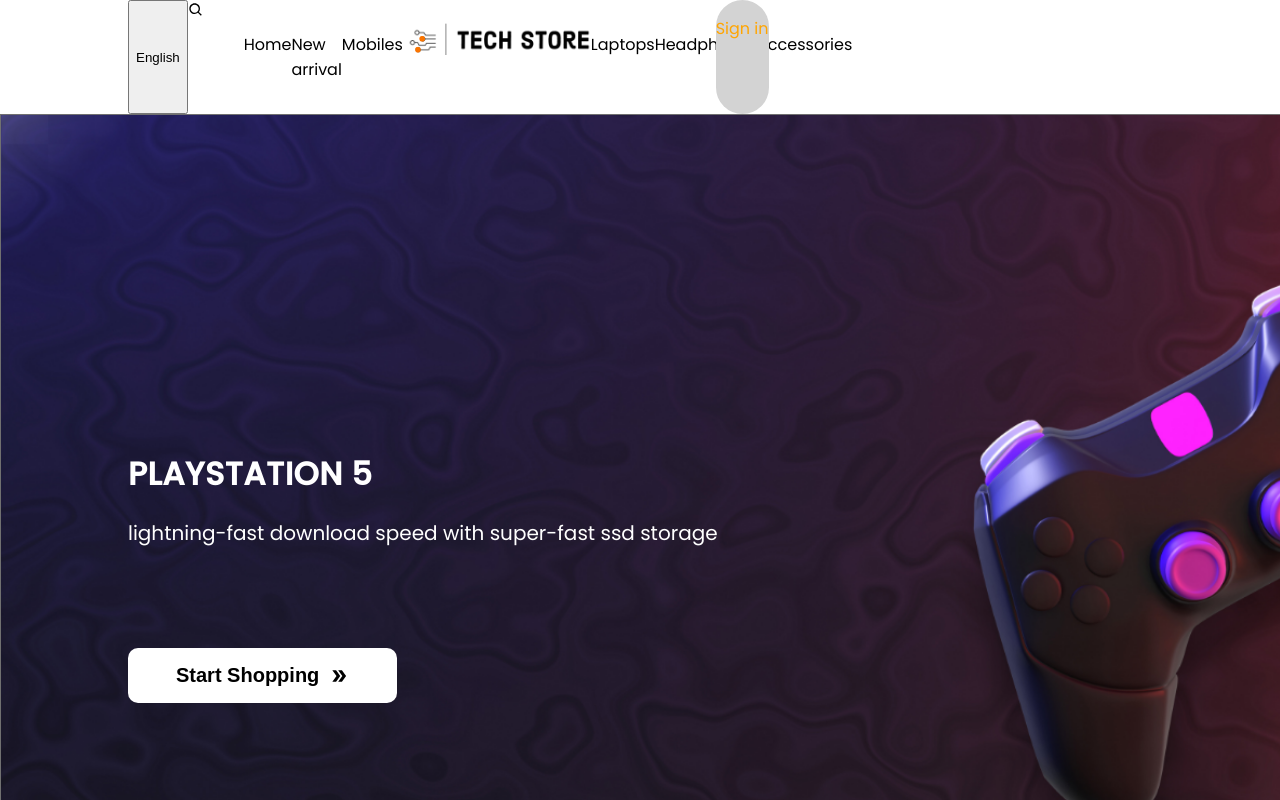
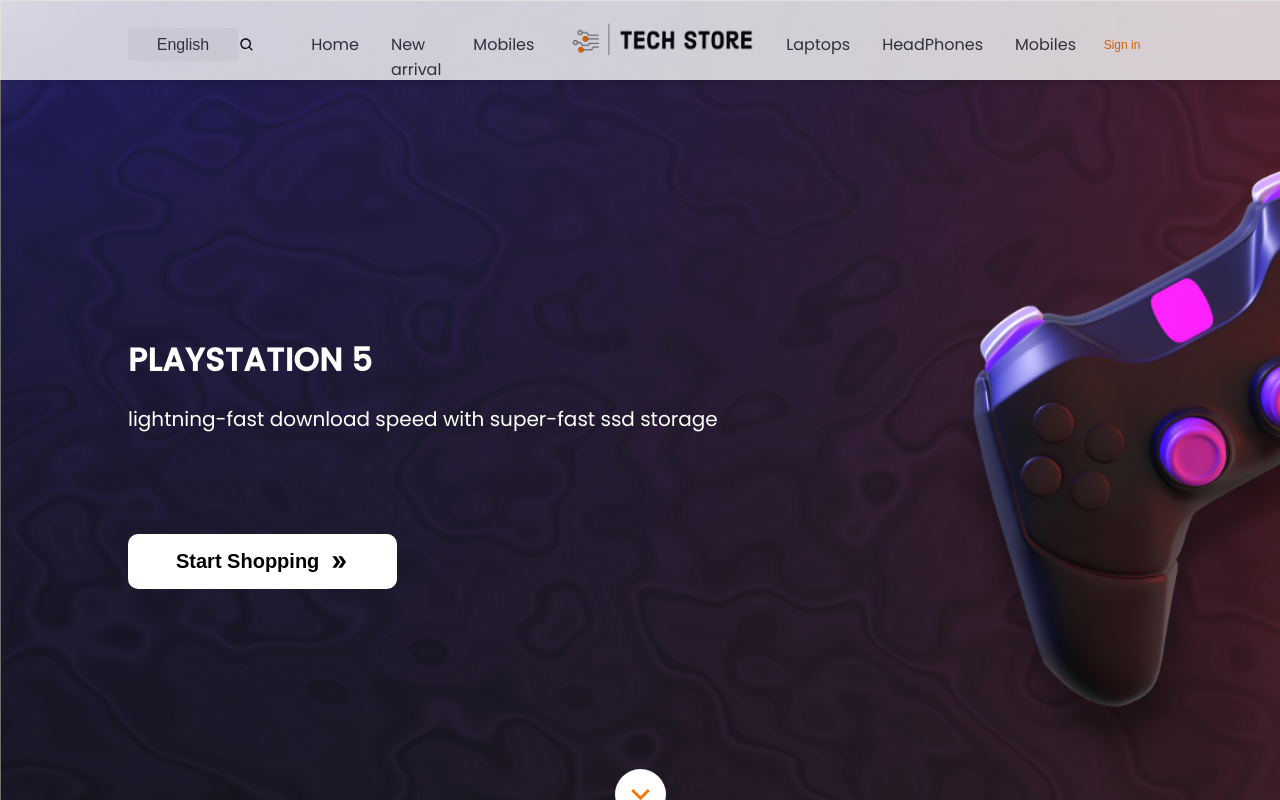
Before and after one commit to Ajyal-React/eCommerceApp_teamTwo, a React (Create React App) app: page / in a window 1280 px wide. Shown: the top 800 px of the page. Built offline with nearby package versions, Linux system fonts and the light colour scheme.

Commit message:
editing main nav structure & style relate #7

```diff
--- a/src/Components/Navbar/MainNavbar.Style.js
+++ b/src/Components/Navbar/MainNavbar.Style.js
@@ -1,10 +1,35 @@
 import styled from "styled-components";
 import { Button } from "style-components";
 
-export const FirstSection = styled.div`
-  display: flex;
-  flex-direction: row;
+export const FirstSide = styled.div`
+width: 187px;
+padding-top:3.5vh ;
+`
+export const NavBG = styled.div`
+height: 80px;
+background: #FFFFFF;
+box-shadow: 0px 3px 6px #00000029;
+opacity: 0.79;
+position: fixed;
+width: 100%;
+z-index: 10000;
+`
+
+export const CenterSide= styled.div`
+
 `;
+
+export const ListItems= styled.li`
+padding: 0 2vh;
+`;
+
+
+export const ThirdSide = styled.div`
+
+padding-top:4vh;
+`
+
+/*
 
 export const CenterSection = styled.div`
   max-width: 50%;
@@ -22,4 +47,4 @@ export const NignButton = styled(Button)`
 export const SignButton = styled.div`
   background-color: #D3D3D3;
   border-radius: 40px;
-`;
+`;*/
--- a/src/Components/Navbar/MainNavbar.js
+++ b/src/Components/Navbar/MainNavbar.js
@@ -1,64 +1,48 @@
 import React from "react";
-import {
-  // MainContainer,
-  InnerContainer,
-  Button,
-  FlexBox,
-  List,
-} from "../../Global.style";
 import { BiSearch } from "react-icons/bi";
-import { Paragraphe } from "./../../Global.style";
-import { CenterSection,NavContainer ,FirstSection,SignButton} from "./MainNavbar.Style";
-// import { CenterSection } from "./MainNavbar.Style";
+import { InnerContainer,Button,FlexBox,FlexBoxCenter,StyledList,FlexBoxRow, Paragraphe} from "../../Global.style";
+import { FirstSide,NavBG,CenterSide,ThirdSide,ListItems} from "./MainNavbar.Style";
 import image from '../../images/Group 14849.png'
 
-function MainNavbar() {
-  return (
-    // <MainContainer>
-      <InnerContainer>
-       <NavContainer>
-        <FirstSection>
-        <Button background-color="#DCDCDC" border-radius="10px">
-          English
-        </Button>
-        <div>
-          <BiSearch />
-        </div>
-        </FirstSection>
-        <CenterSection>
-          <FlexBox>
-            <List>
-              <li>
-                <Paragraphe font-size="20px">Home</Paragraphe>
-              </li>
-              <li>
-                <Paragraphe font-size="20px">New arrival</Paragraphe>
-              </li>
-              <li>
-                <Paragraphe font-size="20px">Mobiles</Paragraphe>
-              </li>
-              <li><img src={image} alt="logo"/></li>
-              <li>
-                <Paragraphe font-size="20px">Laptops</Paragraphe>
-              </li>
-              <li>
-                <Paragraphe font-size="20px">Headphones</Paragraphe>
-              </li>
-              <li>
-                <Paragraphe font-size="20px">Accessories</Paragraphe>
-              </li>
-            </List>
-          </FlexBox>
-        </CenterSection>
-        <SignButton>
-          <Paragraphe font-size="20px" color="#FFA500">
-            Sign in
-          </Paragraphe>
-        </SignButton>
-        </NavContainer>
-      </InnerContainer>
-    // </MainContainer>
-  );
+function MainNavbar(){
+  return(
+    <NavBG>
+  <InnerContainer>
+    <FlexBoxRow>
+
+    <FirstSide>
+    <FlexBoxCenter>
+    <Button backgroundColor="#7B77770F" borderR="3px" border="none" buttonWidth="110px" buttonHeight="33px" fontSize="16px" color="#32353C">English</Button>
+    <BiSearch />
+    </FlexBoxCenter>
+    </FirstSide>
+
+    <CenterSide>
+    <StyledList>
+      <FlexBoxCenter>
+     <FlexBoxRow>
+    <ListItems><Paragraphe fontSize="16px" color="#32353C">Home</Paragraphe></ListItems>
+    <ListItems><Paragraphe fontSize="16px" color="#32353C">New arrival</Paragraphe></ListItems>
+    <ListItems><Paragraphe fontSize="16px" color="#32353C">Mobiles</Paragraphe></ListItems>
+    <ListItems> <img src={image} alt="logo"/></ListItems>
+    <ListItems><Paragraphe fontSize="16px" color="#32353C">Laptops</Paragraphe></ListItems>
+    <ListItems><Paragraphe fontSize="16px" color="#32353C">HeadPhones</Paragraphe></ListItems>
+    <ListItems><Paragraphe fontSize="16px" color="#32353C">Mobiles</Paragraphe></ListItems>
+    </FlexBoxRow>
+    </FlexBoxCenter>
+    </StyledList>
+    </CenterSide>
+
+    <ThirdSide>
+    <FlexBoxCenter>
+    <Button backgroundColor="#FFFFFF" borderR="10px" border="none" buttonWidth="60px" buttonHeight="25px" fontSize="12px" color="#FA7400">Sign in</Button>
+    </FlexBoxCenter>
+    </ThirdSide>
+    </FlexBoxRow>
+
+  </InnerContainer>
+  </NavBG>
+  )
 }
 
 export default MainNavbar;
--- a/src/Global.style.js
+++ b/src/Global.style.js
@@ -14,6 +14,16 @@ export const InnerContainer = styled.div`
 export const FlexBox = styled.div`
   display: flex;
   justify-content: space-between;
+
+`;
+export const FlexBoxCenter = styled(FlexBox)`
+  align-items:center;
+
+
+`;
+
+export const FlexBoxRow = styled(FlexBox)`
+ flex-direction:row;
 
 `;
 
@@ -34,6 +44,9 @@ export const Button = styled.button`
   font-size: ${(props) => props.fontSize};
   display: ${(props) => props.display};
   align-items: ${(props) => props.alignItems};
+  width: ${(props) => props.buttonWidth};
+  height: ${(props) => props.buttonHeight};
+
 `;
 
 export const MainHeader = styled.h1`
@@ -53,9 +66,8 @@ export const Paragraphe = styled.p`
   font-size: ${(props) => props.fontSize};
   color: ${(props) => props.color};
 `;
-export const List = styled.ul`
+export const StyledList = styled.ul`
   list-style:none;
-  display: flex;
 `
 export const Link = styled.a`
   text-decoration: none;
--- a/src/Pages/HomePage/HomePage.js
+++ b/src/Pages/HomePage/HomePage.js
@@ -8,7 +8,7 @@ import DevicesDisplaySection from '../../Components/devicesDisplaySection/Device
 function HomePage() {
   return (
     <MainContainer>
-      <MainNavbar/>
+     <MainNavbar/>
       <HeroSection/>
       <DevicesDisplaySection/>
       <BackgroundImage>
```
Also changed, not shown: 1 other file (tests, documents, lock files or other folders).
